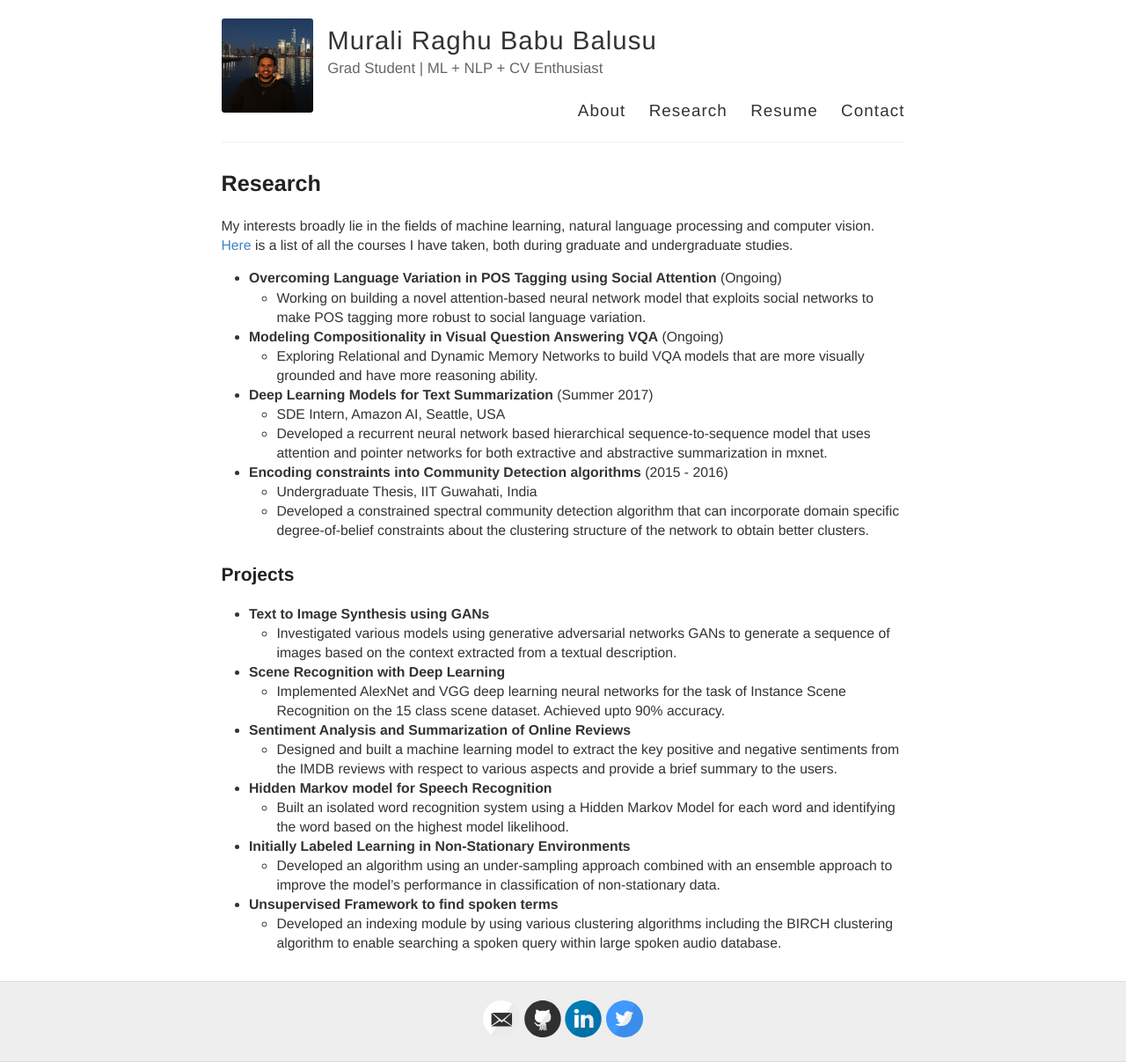
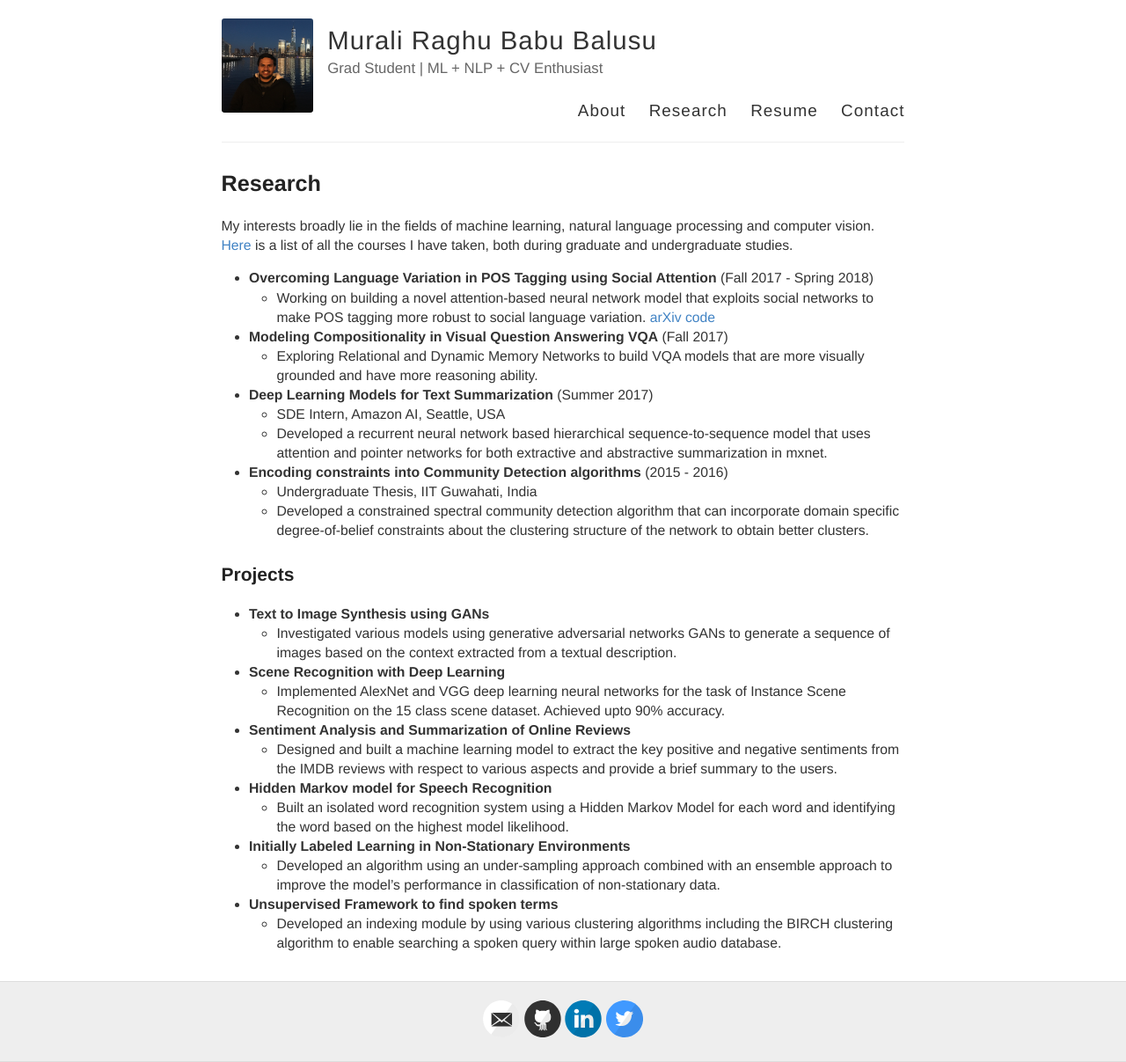
Before and after one commit to bmurali1994/bmurali1994.github.io, a Jekyll site: the page built from research/index.md, in a window 1280 px wide. Shown: the whole page at 88% size. Built offline with Jekyll 4.4.1, drawn with Linux system fonts in a browser that asks for light colours.

Commit message:
some updates

```diff
--- a/research/index.md
+++ b/research/index.md
@@ -8,13 +8,13 @@ My interests broadly lie in the fields of machine learning, natural language pro
 [Here](/research/courses/) is a list of all the courses I have taken, both during graduate and undergraduate studies.
 
 
-- **Overcoming Language Variation in POS Tagging using Social Attention** (Ongoing)
+- **Overcoming Language Variation in POS Tagging using Social Attention** (Fall 2017 - Spring 2018)
 	- Working on building a novel attention-based neural network model that exploits social networks to make
-POS tagging more robust to social language variation.
+POS tagging more robust to social language variation. [arXiv](https://arxiv.org/abs/1804.07331) [code](https://github.com/bmurali1994/socialnets_postagging)
 
 
 
-- **Modeling Compositionality in Visual Question Answering VQA** (Ongoing)
+- **Modeling Compositionality in Visual Question Answering VQA** (Fall 2017)
 	- Exploring Relational and Dynamic Memory Networks to build VQA models that are more visually grounded
 and have more reasoning ability.
 
```
Also changed, not shown: about/index.md (+2 -2 lines), index.md (+2 -2 lines).
